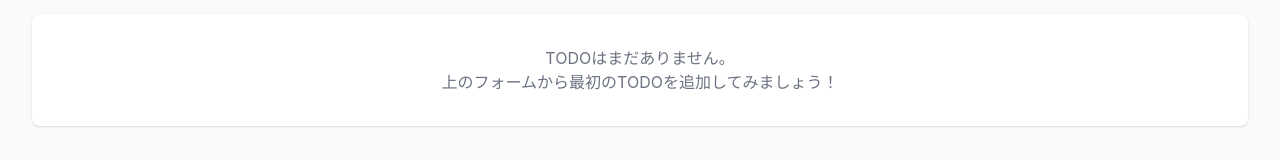
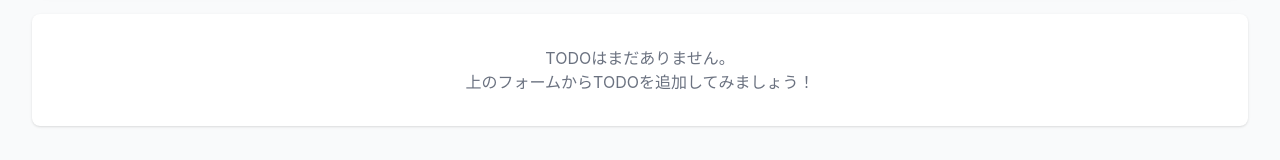
Before and after one commit to yuma33/Mate, a React (Create React App) app: page / in a window 1280 px wide. Shown: the part 730-890 px from the top of the page. Built offline with nearby package versions, Linux system fonts and the light colour scheme.

Commit message:
バージョン管理

```diff
--- a/package.json
+++ b/package.json
@@ -10,7 +10,7 @@
     "lucide-react": "^0.525.0",
     "react": "^19.1.0",
     "react-dom": "^19.1.0",
-    "react-router-dom": "^7.6.3",
+    "react-router-dom": "^6.22.3",
     "react-scripts": "5.0.1",
     "tailwindcss": "^3",
     "web-vitals": "^2.1.4"
--- a/src/components/TodoItem.jsx
+++ b/src/components/TodoItem.jsx
@@ -37,7 +37,6 @@ const TodoItem = ({ todo, onToggle, onDelete, onEdit }) => {
           <p className="text-sm text-gray-500 mt-2">
             予定日: {todo.scheduledDate}
           </p>
-          {/* 作成日時と更新日時を表示 - formatDateTimeを適用 */}
           <div className="mt-4 text-xs text-gray-500 space-y-1">
             <div>作成日時: {formatDateTime(todo.createdAt)}</div>
             <div>更新日時: {formatDateTime(todo.updatedAt)}</div>
--- a/src/components/TodoList.jsx
+++ b/src/components/TodoList.jsx
@@ -5,7 +5,7 @@ const TodoList = ({ todos, onToggle, onDelete, onEdit }) => {
     return (
       <div className="bg-white rounded-lg shadow p-8 text-center text-gray-500">
         <p>TODOはまだありません。</p>
-        <p>上のフォームから最初のTODOを追加してみましょう！</p>
+        <p>上のフォームからTODOを追加してみましょう！</p>
       </div>
     );
   }
```
